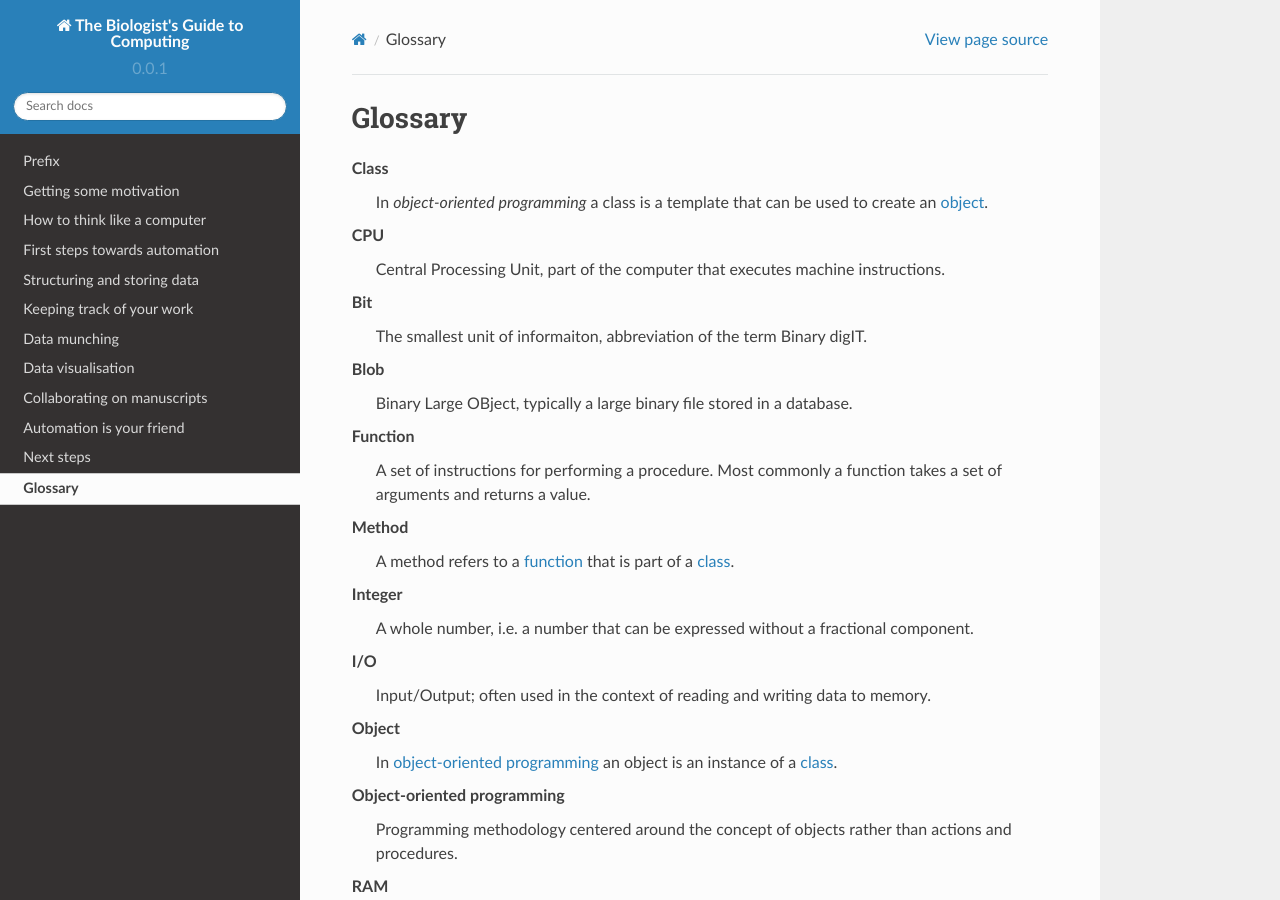
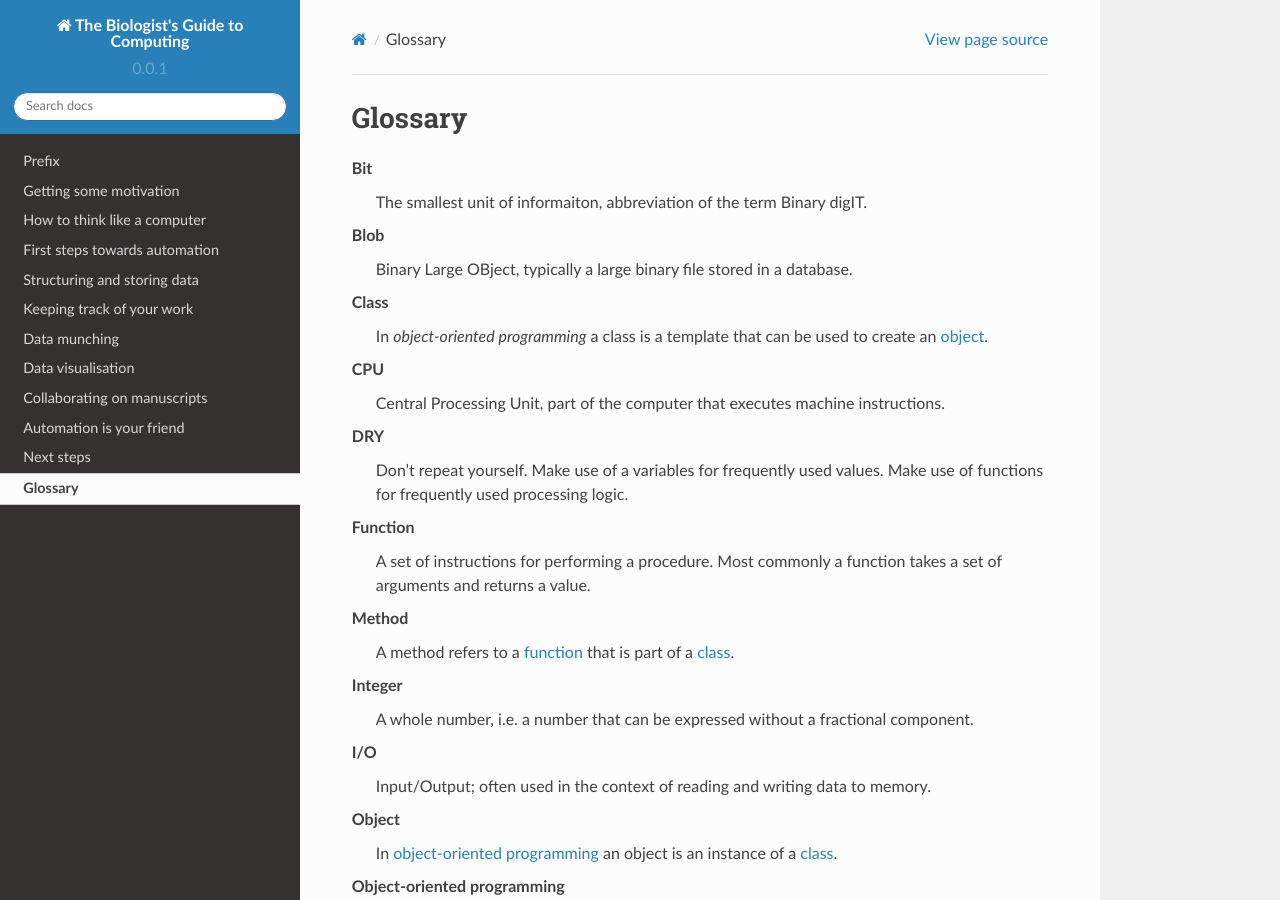
Before and after one commit to tjelvar-olsson/biologists-guide-to-computing, a Sphinx documentation site: the page built from source/glossary.rst, in a window 1280 px wide and 900 px high. Built offline with Sphinx 7.4.7 and the Read the Docs theme 2.0.0, drawn with Linux system fonts in a browser that asks for light colours.

Commit message:
Added DRY to glossary.

```diff
--- a/source/glossary.rst
+++ b/source/glossary.rst
@@ -2,6 +2,12 @@ Glossary
 ========
 
 .. glossary::
+
+    Bit
+        The smallest unit of informaiton, abbreviation of the term Binary digIT.
+
+    Blob
+        Binary Large OBject, typically a large binary file stored in a database.
 
     Class
         In `object-oriented programming` a class is a template that can be used to create
@@ -10,11 +16,9 @@ Glossary
     CPU
         Central Processing Unit, part of the computer that executes machine instructions.
 
-    Bit
-        The smallest unit of informaiton, abbreviation of the term Binary digIT.
-
-    Blob
-        Binary Large OBject, typically a large binary file stored in a database.
+    DRY
+        Don't repeat yourself. Make use of a variables for frequently used values. Make
+        use of functions for frequently used processing logic.
 
     Function
         A set of instructions for performing a procedure. Most commonly a function takes a
```
